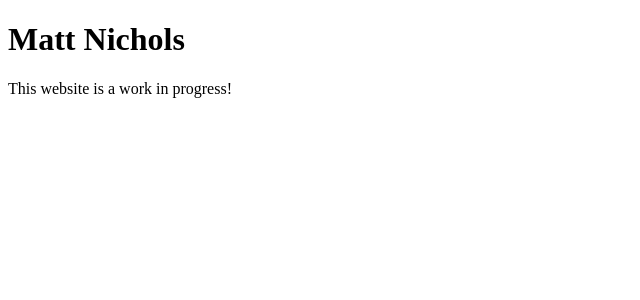
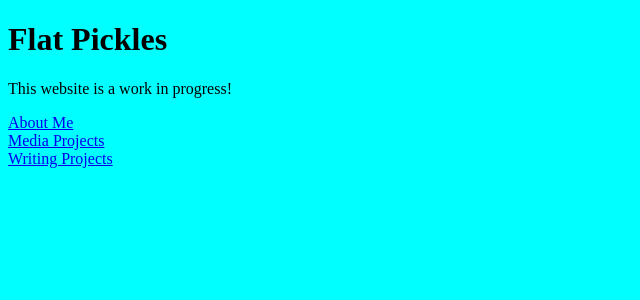
Before and after one commit to flatpickles/flatpickles.com, a SvelteKit app: page / in a window 1280 px wide. Shown: the top 300 px of the page, without its empty margins (0-640 px from the left). Built offline with nearby package versions, Linux system fonts and the light colour scheme; a web font is replaced by a local one.

Commit message:
Basic routing

```diff
--- a/package.json
+++ b/package.json
@@ -19,5 +19,8 @@
 		"typescript": "^4.9.3",
 		"vite": "^4.0.0"
 	},
-	"type": "module"
+	"type": "module",
+	"dependencies": {
+		"ress": "^5.0.2"
+	}
 }
--- /dev/null
+++ b/src/routes/(main)/+layout.svelte
@@ -0,0 +1 @@
+<slot></slot>
--- /dev/null
+++ b/src/routes/(main)/+page.svelte
@@ -0,0 +1,10 @@
+<svelte:head>
+    <title>Flat Pickles</title>
+</svelte:head>
+
+<h1>Flat Pickles</h1>
+<p>This website is a work in progress!</p>
+
+<a href="./about">About Me</a> <br />
+<a href="./media">Media Projects</a> <br />
+<a href="./writing">Writing Projects</a> <br />
--- a/src/routes/+layout.svelte
+++ b/src/routes/+layout.svelte
@@ -1,4 +1,5 @@
 <script>
+    import 'ress';
     import '../styles/fonts.scss';
     import '../styles/global.scss';
 </script>
--- a/src/routes/+page.svelte
+++ /dev/null
@@ -1,6 +0,0 @@
-<svelte:head>
-    <title>Matt Nichols</title>
-</svelte:head>
-
-<h1>Matt Nichols</h1>
-<p>This website is a work in progress!</p>
--- /dev/null
+++ b/src/routes/media/+layout.svelte
@@ -0,0 +1 @@
+<slot></slot>
--- /dev/null
+++ b/src/routes/writing/+layout.svelte
@@ -0,0 +1 @@
+<slot></slot>
--- a/src/styles/fonts.scss
+++ b/src/styles/fonts.scss
@@ -40,7 +40,7 @@
     font-display: auto;
 }
 
-/******* Vulf Mono *******/
+/******* Vulf Sans *******/
 
 @font-face {
     font-family: 'Vulf Sans';
--- a/src/styles/global.scss
+++ b/src/styles/global.scss
@@ -2,6 +2,7 @@ h1 {
     font-family: 'Hobeaux';
 }
 
-p {
+body {
     font-family: 'Vulf Sans';
+    background-color: aqua;
 }
```
Also changed, not shown: src/routes/(main)/about/+page.svelte (added, +9 -0 lines), src/routes/media/+page.svelte (added, +7 -0 lines), src/routes/writing/+page.svelte (added, +7 -0 lines), 2 other files (tests, documents, lock files or other folders).
